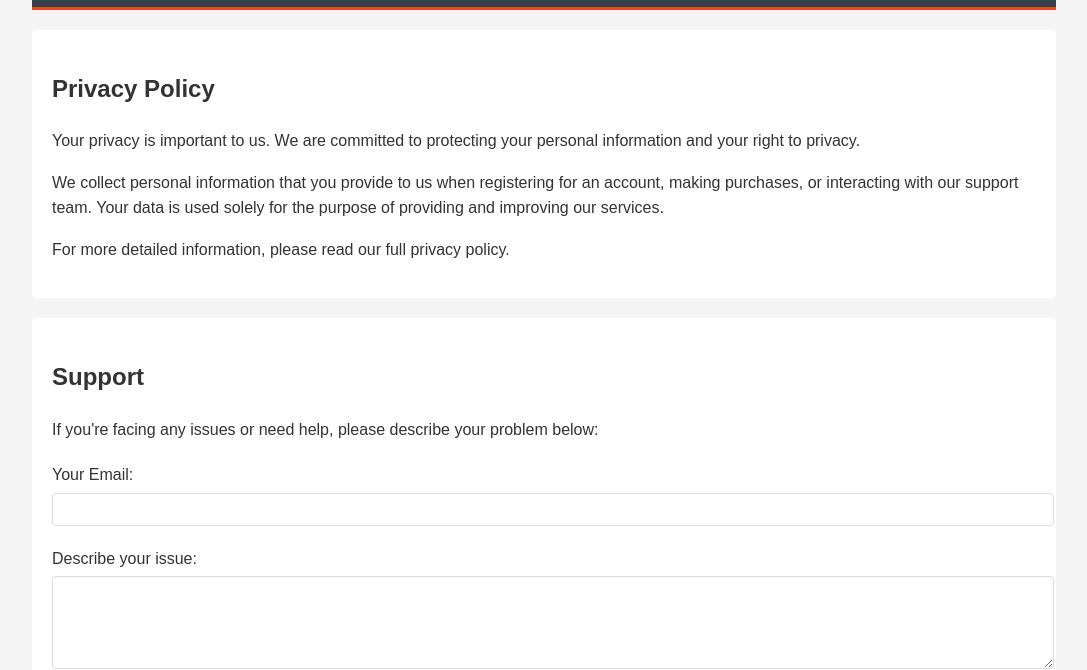
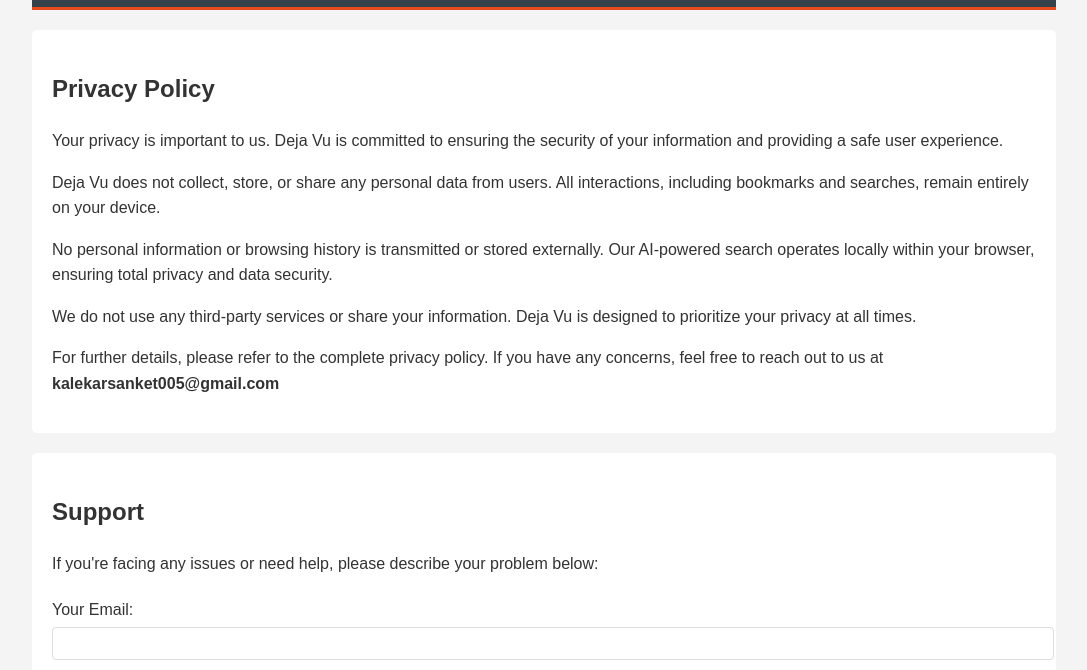
Before and after one commit to ooye-sanket/ooyelabs-privacy-page, a website: page public/index.html in a window 1280 px wide. Shown: the part 136-806 px from the top of the page, without its empty margins (96-1183 px from the left). Drawn offline with Linux system fonts and the light colour scheme.

Commit message:
now, really working

```diff
--- a/public/index.html
+++ b/public/index.html
@@ -14,15 +14,11 @@
 
         <section class="privacy-section">
             <h2>Privacy Policy</h2>
-            <p>
-                Your privacy is important to us. We are committed to protecting your personal information and your right to privacy.
-            </p>
-            <p>
-                We collect personal information that you provide to us when registering for an account, making purchases, or interacting with our support team. Your data is used solely for the purpose of providing and improving our services.
-            </p>
-            <p>
-                For more detailed information, please read our full privacy policy.
-            </p>
+            <p>Your privacy is important to us. Deja Vu is committed to ensuring the security of your information and providing a safe user experience.</p>
+            <p>Deja Vu does not collect, store, or share any personal data from users. All interactions, including bookmarks and searches, remain entirely on your device.</p>
+            <p>No personal information or browsing history is transmitted or stored externally. Our AI-powered search operates locally within your browser, ensuring total privacy and data security.</p>
+            <p>We do not use any third-party services or share your information. Deja Vu is designed to prioritize your privacy at all times.</p>
+            <p>For further details, please refer to the complete privacy policy. If you have any concerns, feel free to reach out to us at <strong>kalekarsanket005@gmail.com</strong></p>
         </section>
 
         <section class="support-section">
```
